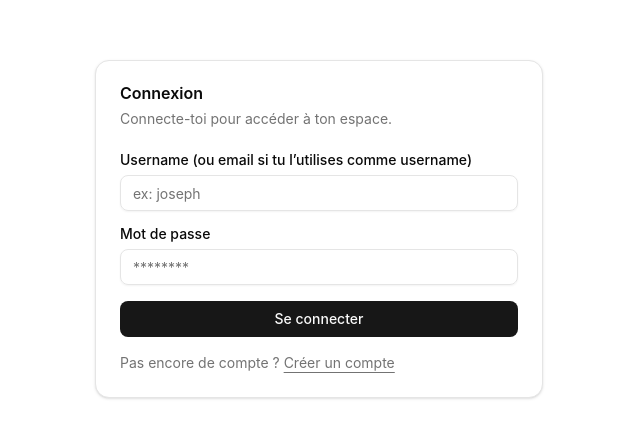
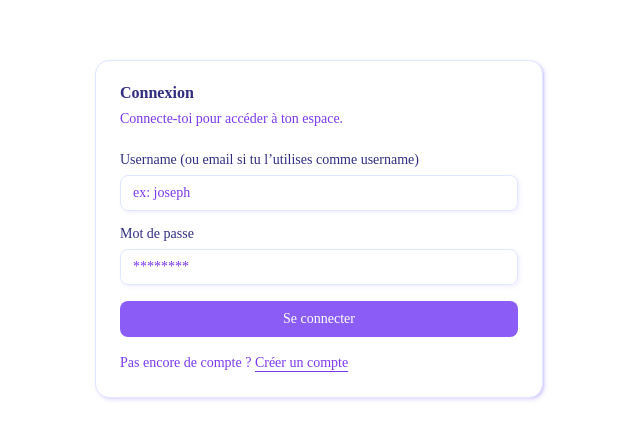
Before and after one commit to OmgbakeviN/allowance_frontend, a React (Vite) app: page /login in a window 1280 px wide. Shown: the part 171-610 px from the top of the page, without its empty margins (321-961 px from the left). Built offline with nearby package versions, Linux system fonts and the light colour scheme.

Commit message:
added themes

```diff
--- /dev/null
+++ b/src/components/layout/ThemeToggle.jsx
@@ -0,0 +1,37 @@
+import { useEffect, useState } from "react"
+import { getTheme, setTheme } from "@/theme/theme"
+import { Button } from "@/components/ui/button"
+import {
+  DropdownMenu,
+  DropdownMenuContent,
+  DropdownMenuItem,
+  DropdownMenuTrigger,
+} from "@/components/ui/dropdown-menu"
+
+export default function ThemeToggle() {
+  const [theme, setLocalTheme] = useState(getTheme())
+
+  useEffect(() => {
+    setLocalTheme(getTheme())
+  }, [])
+
+  const choose = (t) => {
+    setLocalTheme(t)
+    setTheme(t)
+  }
+
+  return (
+    <DropdownMenu>
+      <DropdownMenuTrigger asChild>
+        <Button variant="outline" size="sm">
+          Theme: {theme}
+        </Button>
+      </DropdownMenuTrigger>
+      <DropdownMenuContent align="end">
+        <DropdownMenuItem onClick={() => choose("light")}>Light</DropdownMenuItem>
+        <DropdownMenuItem onClick={() => choose("dark")}>Dark</DropdownMenuItem>
+        <DropdownMenuItem onClick={() => choose("system")}>System</DropdownMenuItem>
+      </DropdownMenuContent>
+    </DropdownMenu>
+  )
+}
--- a/src/index.css
+++ b/src/index.css
@@ -1,17 +1,116 @@
 @import "tailwindcss";
-@import "tw-animate-css";
-@import "shadcn/tailwind.css";
 
 @custom-variant dark (&:is(.dark *));
 
+:root {
+  --background: oklch(1.0000 0 0);
+  --foreground: oklch(0.3588 0.1354 278.6973);
+  --card: oklch(1.0000 0 0);
+  --card-foreground: oklch(0.3588 0.1354 278.6973);
+  --popover: oklch(1.0000 0 0);
+  --popover-foreground: oklch(0.3588 0.1354 278.6973);
+  --primary: oklch(0.6056 0.2189 292.7172);
+  --primary-foreground: oklch(1.0000 0 0);
+  --secondary: oklch(0.9618 0.0202 295.1913);
+  --secondary-foreground: oklch(0.4568 0.2146 277.0229);
+  --muted: oklch(0.9691 0.0161 293.7558);
+  --muted-foreground: oklch(0.5413 0.2466 293.0090);
+  --accent: oklch(0.9319 0.0316 255.5855);
+  --accent-foreground: oklch(0.4244 0.1809 265.6377);
+  --destructive: oklch(0.6368 0.2078 25.3313);
+  --destructive-foreground: oklch(1.0000 0 0);
+  --border: oklch(0.9299 0.0334 272.7879);
+  --input: oklch(0.9299 0.0334 272.7879);
+  --ring: oklch(0.6056 0.2189 292.7172);
+  --chart-1: oklch(0.6056 0.2189 292.7172);
+  --chart-2: oklch(0.5413 0.2466 293.0090);
+  --chart-3: oklch(0.4907 0.2412 292.5809);
+  --chart-4: oklch(0.4320 0.2106 292.7591);
+  --chart-5: oklch(0.3796 0.1783 293.7446);
+  --sidebar: oklch(0.9691 0.0161 293.7558);
+  --sidebar-foreground: oklch(0.3588 0.1354 278.6973);
+  --sidebar-primary: oklch(0.6056 0.2189 292.7172);
+  --sidebar-primary-foreground: oklch(1.0000 0 0);
+  --sidebar-accent: oklch(0.9319 0.0316 255.5855);
+  --sidebar-accent-foreground: oklch(0.4244 0.1809 265.6377);
+  --sidebar-border: oklch(0.9299 0.0334 272.7879);
+  --sidebar-ring: oklch(0.6056 0.2189 292.7172);
+  --font-sans: Akaya Kanadaka, ui-serif, serif;
+  --font-serif: Playfair Display, serif;
+  --font-mono: IBM Plex Mono, ui-monospace, monospace;
+  --radius: 0.625rem;
+  --shadow-x: 2px;
+  --shadow-y: 2px;
+  --shadow-blur: 4px;
+  --shadow-spread: 0px;
+  --shadow-opacity: 0.2;
+  --shadow-color: hsl(255 86% 66%);
+  --shadow-2xs: 2px 2px 4px 0px hsl(255 86% 66% / 0.10);
+  --shadow-xs: 2px 2px 4px 0px hsl(255 86% 66% / 0.10);
+  --shadow-sm: 2px 2px 4px 0px hsl(255 86% 66% / 0.20), 2px 1px 2px -1px hsl(255 86% 66% / 0.20);
+  --shadow: 2px 2px 4px 0px hsl(255 86% 66% / 0.20), 2px 1px 2px -1px hsl(255 86% 66% / 0.20);
+  --shadow-md: 2px 2px 4px 0px hsl(255 86% 66% / 0.20), 2px 2px 4px -1px hsl(255 86% 66% / 0.20);
+  --shadow-lg: 2px 2px 4px 0px hsl(255 86% 66% / 0.20), 2px 4px 6px -1px hsl(255 86% 66% / 0.20);
+  --shadow-xl: 2px 2px 4px 0px hsl(255 86% 66% / 0.20), 2px 8px 10px -1px hsl(255 86% 66% / 0.20);
+  --shadow-2xl: 2px 2px 4px 0px hsl(255 86% 66% / 0.50);
+  --tracking-normal: 0em;
+  --spacing: 0.25rem;
+}
+
+.dark {
+  --background: oklch(0.2077 0.0398 265.7549);
+  --foreground: oklch(0.9299 0.0334 272.7879);
+  --card: oklch(0.2573 0.0861 281.2883);
+  --card-foreground: oklch(0.9299 0.0334 272.7879);
+  --popover: oklch(0.2573 0.0861 281.2883);
+  --popover-foreground: oklch(0.9299 0.0334 272.7879);
+  --primary: oklch(0.6056 0.2189 292.7172);
+  --primary-foreground: oklch(1.0000 0 0);
+  --secondary: oklch(0.2573 0.0861 281.2883);
+  --secondary-foreground: oklch(0.9299 0.0334 272.7879);
+  --muted: oklch(0.2329 0.0919 279.1398);
+  --muted-foreground: oklch(0.8112 0.1013 293.5712);
+  --accent: oklch(0.4568 0.2146 277.0229);
+  --accent-foreground: oklch(0.9299 0.0334 272.7879);
+  --destructive: oklch(0.6368 0.2078 25.3313);
+  --destructive-foreground: oklch(1.0000 0 0);
+  --border: oklch(0.2827 0.1351 291.0894);
+  --input: oklch(0.2827 0.1351 291.0894);
+  --ring: oklch(0.6056 0.2189 292.7172);
+  --chart-1: oklch(0.7090 0.1592 293.5412);
+  --chart-2: oklch(0.6056 0.2189 292.7172);
+  --chart-3: oklch(0.5413 0.2466 293.0090);
+  --chart-4: oklch(0.4907 0.2412 292.5809);
+  --chart-5: oklch(0.4320 0.2106 292.7591);
+  --sidebar: oklch(0.2077 0.0398 265.7549);
+  --sidebar-foreground: oklch(0.9299 0.0334 272.7879);
+  --sidebar-primary: oklch(0.6056 0.2189 292.7172);
+  --sidebar-primary-foreground: oklch(1.0000 0 0);
+  --sidebar-accent: oklch(0.4568 0.2146 277.0229);
+  --sidebar-accent-foreground: oklch(0.9299 0.0334 272.7879);
+  --sidebar-border: oklch(0.2827 0.1351 291.0894);
+  --sidebar-ring: oklch(0.6056 0.2189 292.7172);
+  --font-sans: Akaya Kanadaka, ui-serif, serif;
+  --font-serif: Playfair Display, serif;
+  --font-mono: IBM Plex Mono, ui-monospace, monospace;
+  --radius: 0.625rem;
+  --shadow-x: 2px;
+  --shadow-y: 2px;
+  --shadow-blur: 4px;
+  --shadow-spread: 0px;
+  --shadow-opacity: 0.2;
+  --shadow-color: hsl(255 86% 66%);
+  --shadow-2xs: 2px 2px 4px 0px hsl(255 86% 66% / 0.10);
+  --shadow-xs: 2px 2px 4px 0px hsl(255 86% 66% / 0.10);
+  --shadow-sm: 2px 2px 4px 0px hsl(255 86% 66% / 0.20), 2px 1px 2px -1px hsl(255 86% 66% / 0.20);
+  --shadow: 2px 2px 4px 0px hsl(255 86% 66% / 0.20), 2px 1px 2px -1px hsl(255 86% 66% / 0.20);
+  --shadow-md: 2px 2px 4px 0px hsl(255 86% 66% / 0.20), 2px 2px 4px -1px hsl(255 86% 66% / 0.20);
+  --shadow-lg: 2px 2px 4px 0px hsl(255 86% 66% / 0.20), 2px 4px 6px -1px hsl(255 86% 66% / 0.20);
+  --shadow-xl: 2px 2px 4px 0px hsl(255 86% 66% / 0.20), 2px 8px 10px -1px hsl(255 86% 66% / 0.20);
+  --shadow-2xl: 2px 2px 4px 0px hsl(255 86% 66% / 0.50);
+}
+
 @theme inline {
-    --radius-sm: calc(var(--radius) - 4px);
-    --radius-md: calc(var(--radius) - 2px);
-    --radius-lg: var(--radius);
-    --radius-xl: calc(var(--radius) + 4px);
-    --radius-2xl: calc(var(--radius) + 8px);
-    --radius-3xl: calc(var(--radius) + 12px);
-    --radius-4xl: calc(var(--radius) + 16px);
   --color-background: var(--background);
   --color-foreground: var(--foreground);
   --color-card: var(--card);
@@ -27,6 +126,7 @@
   --color-accent: var(--accent);
   --color-accent-foreground: var(--accent-foreground);
   --color-destructive: var(--destructive);
+  --color-destructive-foreground: var(--destructive-foreground);
   --color-border: var(--border);
   --color-input: var(--input);
   --color-ring: var(--ring);
@@ -43,75 +143,24 @@
   --color-sidebar-accent-foreground: var(--sidebar-accent-foreground);
   --color-sidebar-border: var(--sidebar-border);
   --color-sidebar-ring: var(--sidebar-ring);
-}
 
-:root {
-    --radius: 0.625rem;
-    --background: oklch(1 0 0);
-    --foreground: oklch(0.145 0 0);
-    --card: oklch(1 0 0);
-    --card-foreground: oklch(0.145 0 0);
-    --popover: oklch(1 0 0);
-    --popover-foreground: oklch(0.145 0 0);
-    --primary: oklch(0.205 0 0);
-    --primary-foreground: oklch(0.985 0 0);
-    --secondary: oklch(0.97 0 0);
-    --secondary-foreground: oklch(0.205 0 0);
-    --muted: oklch(0.97 0 0);
-    --muted-foreground: oklch(0.556 0 0);
-    --accent: oklch(0.97 0 0);
-    --accent-foreground: oklch(0.205 0 0);
-    --destructive: oklch(0.577 0.245 27.325);
-    --border: oklch(0.922 0 0);
-    --input: oklch(0.922 0 0);
-    --ring: oklch(0.708 0 0);
-    --chart-1: oklch(0.646 0.222 41.116);
-    --chart-2: oklch(0.6 0.118 184.704);
-    --chart-3: oklch(0.398 0.07 227.392);
-    --chart-4: oklch(0.828 0.189 84.429);
-    --chart-5: oklch(0.769 0.188 70.08);
-    --sidebar: oklch(0.985 0 0);
-    --sidebar-foreground: oklch(0.145 0 0);
-    --sidebar-primary: oklch(0.205 0 0);
-    --sidebar-primary-foreground: oklch(0.985 0 0);
-    --sidebar-accent: oklch(0.97 0 0);
-    --sidebar-accent-foreground: oklch(0.205 0 0);
-    --sidebar-border: oklch(0.922 0 0);
-    --sidebar-ring: oklch(0.708 0 0);
-}
+  --font-sans: var(--font-sans);
+  --font-mono: var(--font-mono);
+  --font-serif: var(--font-serif);
 
-.dark {
-    --background: oklch(0.145 0 0);
-    --foreground: oklch(0.985 0 0);
-    --card: oklch(0.205 0 0);
-    --card-foreground: oklch(0.985 0 0);
-    --popover: oklch(0.205 0 0);
-    --popover-foreground: oklch(0.985 0 0);
-    --primary: oklch(0.922 0 0);
-    --primary-foreground: oklch(0.205 0 0);
-    --secondary: oklch(0.269 0 0);
-    --secondary-foreground: oklch(0.985 0 0);
-    --muted: oklch(0.269 0 0);
-    --muted-foreground: oklch(0.708 0 0);
-    --accent: oklch(0.269 0 0);
-    --accent-foreground: oklch(0.985 0 0);
-    --destructive: oklch(0.704 0.191 22.216);
-    --border: oklch(1 0 0 / 10%);
-    --input: oklch(1 0 0 / 15%);
-    --ring: oklch(0.556 0 0);
-    --chart-1: oklch(0.488 0.243 264.376);
-    --chart-2: oklch(0.696 0.17 162.48);
-    --chart-3: oklch(0.769 0.188 70.08);
-    --chart-4: oklch(0.627 0.265 303.9);
-    --chart-5: oklch(0.645 0.246 16.439);
-    --sidebar: oklch(0.205 0 0);
-    --sidebar-foreground: oklch(0.985 0 0);
-    --sidebar-primary: oklch(0.488 0.243 264.376);
-    --sidebar-primary-foreground: oklch(0.985 0 0);
-    --sidebar-accent: oklch(0.269 0 0);
-    --sidebar-accent-foreground: oklch(0.985 0 0);
-    --sidebar-border: oklch(1 0 0 / 10%);
-    --sidebar-ring: oklch(0.556 0 0);
+  --radius-sm: calc(var(--radius) - 4px);
+  --radius-md: calc(var(--radius) - 2px);
+  --radius-lg: var(--radius);
+  --radius-xl: calc(var(--radius) + 4px);
+
+  --shadow-2xs: var(--shadow-2xs);
+  --shadow-xs: var(--shadow-xs);
+  --shadow-sm: var(--shadow-sm);
+  --shadow: var(--shadow);
+  --shadow-md: var(--shadow-md);
+  --shadow-lg: var(--shadow-lg);
+  --shadow-xl: var(--shadow-xl);
+  --shadow-2xl: var(--shadow-2xl);
 }
 
 @layer base {
--- a/src/main.jsx
+++ b/src/main.jsx
@@ -3,6 +3,10 @@ import ReactDOM from "react-dom/client"
 import App from "./App.jsx"
 import "./index.css"
 import AuthProvider from "@/auth/AuthProvider"
+import { applyTheme, getTheme, watchSystemTheme } from "@/theme/theme"
+
+applyTheme(getTheme())
+watchSystemTheme()
 
 ReactDOM.createRoot(document.getElementById("root")).render(
   <React.StrictMode>
--- /dev/null
+++ b/src/theme/theme.js
@@ -0,0 +1,36 @@
+const KEY = "theme" // "light" | "dark" | "system"
+
+export function getTheme() {
+  return localStorage.getItem(KEY) || "system"
+}
+
+export function setTheme(theme) {
+  localStorage.setItem(KEY, theme)
+  applyTheme(theme)
+}
+
+export function applyTheme(theme) {
+  const root = document.documentElement
+  root.classList.remove("dark")
+
+  if (theme === "dark") {
+    root.classList.add("dark")
+    return
+  }
+  if (theme === "light") {
+    return
+  }
+
+  // system
+  const prefersDark = window.matchMedia?.("(prefers-color-scheme: dark)").matches
+  if (prefersDark) root.classList.add("dark")
+}
+
+export function watchSystemTheme() {
+  const media = window.matchMedia("(prefers-color-scheme: dark)")
+  const handler = () => {
+    if (getTheme() === "system") applyTheme("system")
+  }
+  media.addEventListener?.("change", handler)
+  return () => media.removeEventListener?.("change", handler)
+}
```
Also changed, not shown: src/components/layout/AppLayout.jsx (+9 -1 lines), 1 other file (tests, documents, lock files or other folders). Lines whose indentation alone changed are shown as unchanged.
